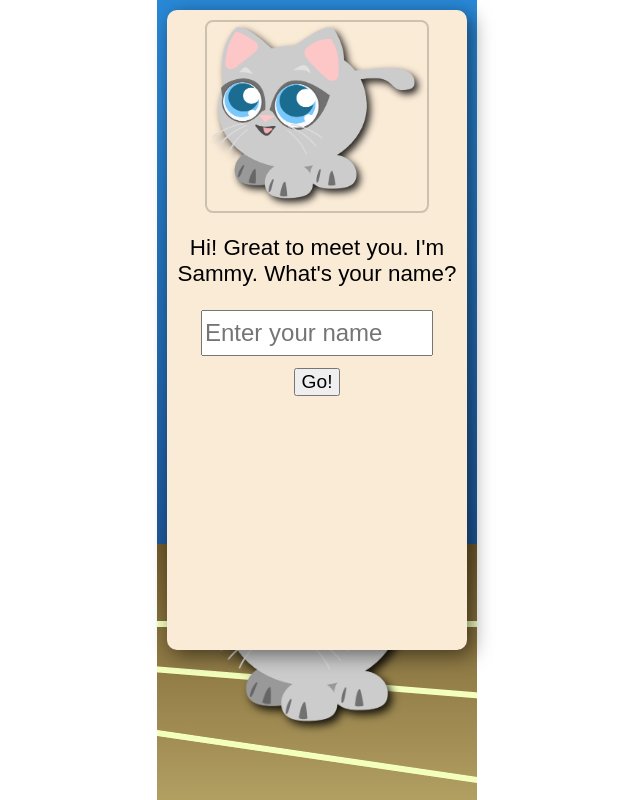
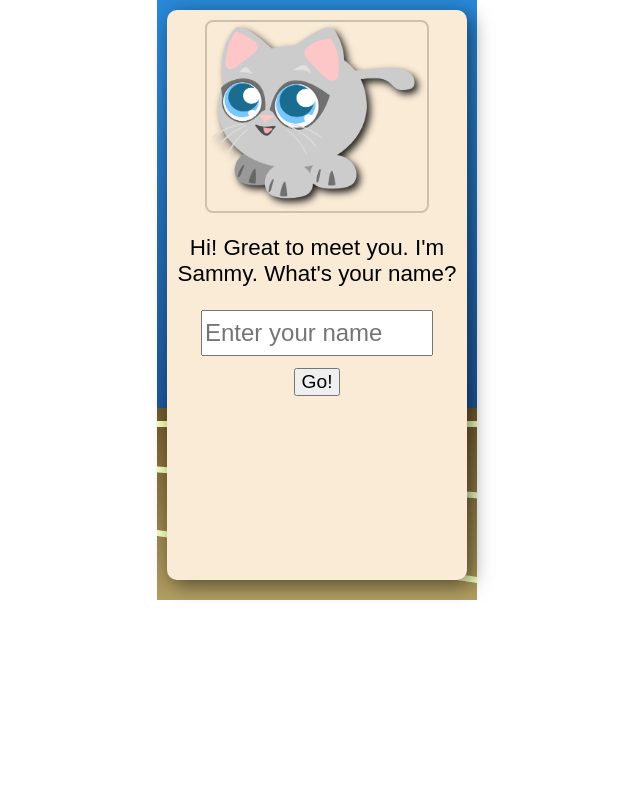
Before and after one commit to CYPIAPT-LNDSE/friendly-friends, a React (Create React App) app: page / in a window 1280 px wide. Shown: the whole page, without its empty margins (323-963 px from the left). Built offline with nearby package versions, Linux system fonts and the light colour scheme; the HTML template or start-up script is replaced by a standard one.

Commit message:
set max height for container and modal

```diff
--- a/src/styles/index.css
+++ b/src/styles/index.css
@@ -19,6 +19,7 @@ a {
 .container {
   width: 320px;
   height: 100vh;
+  max-height: 600px;
   position: relative;
   margin: 0 auto;
   background: #2989d8;
@@ -199,6 +200,7 @@ a {
 .modal {
   width: 300px;
   height: 80vh;
+  max-height: 570px;
   z-index: 999;
   position: absolute;
   top: 10px;
```
